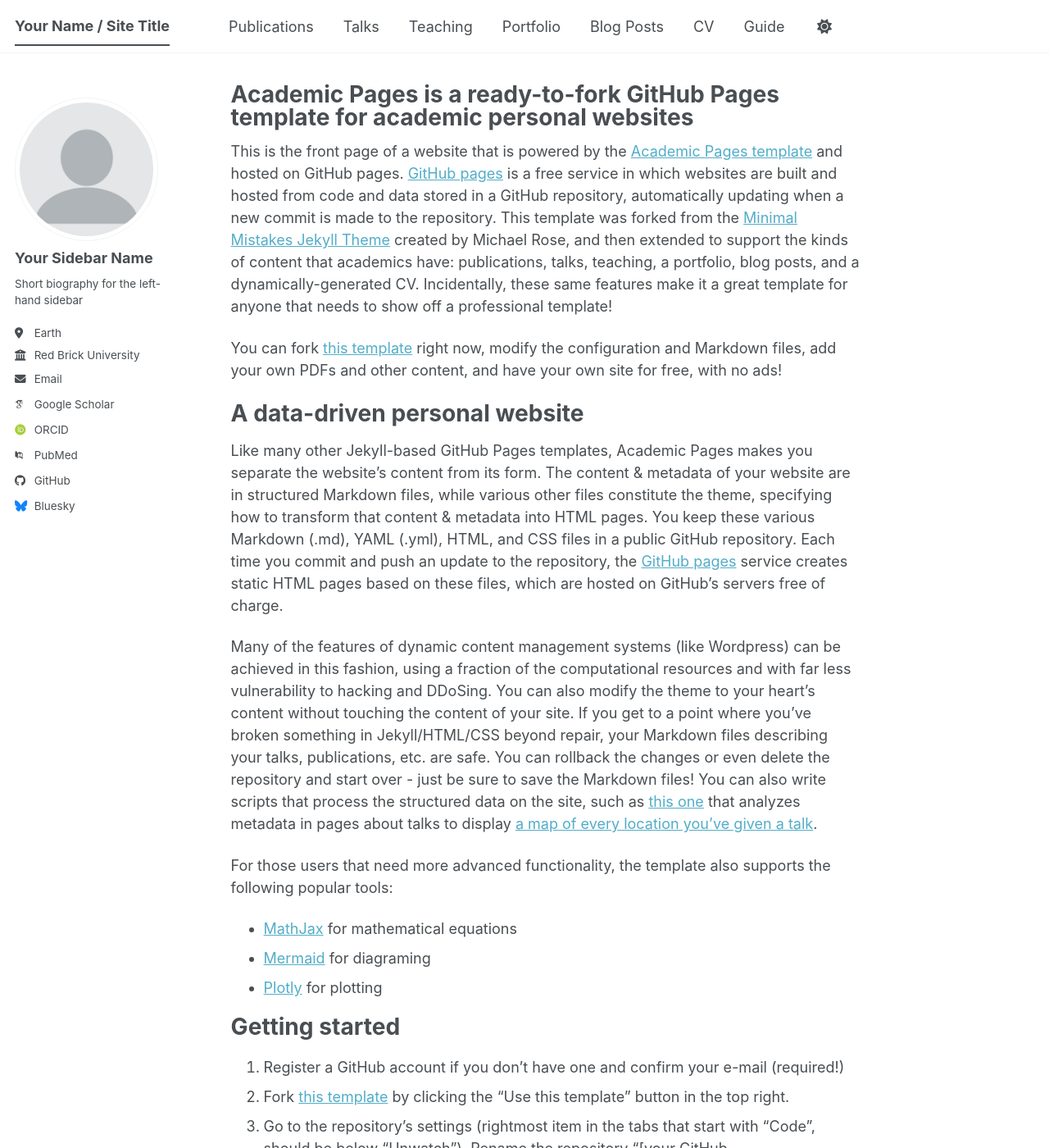
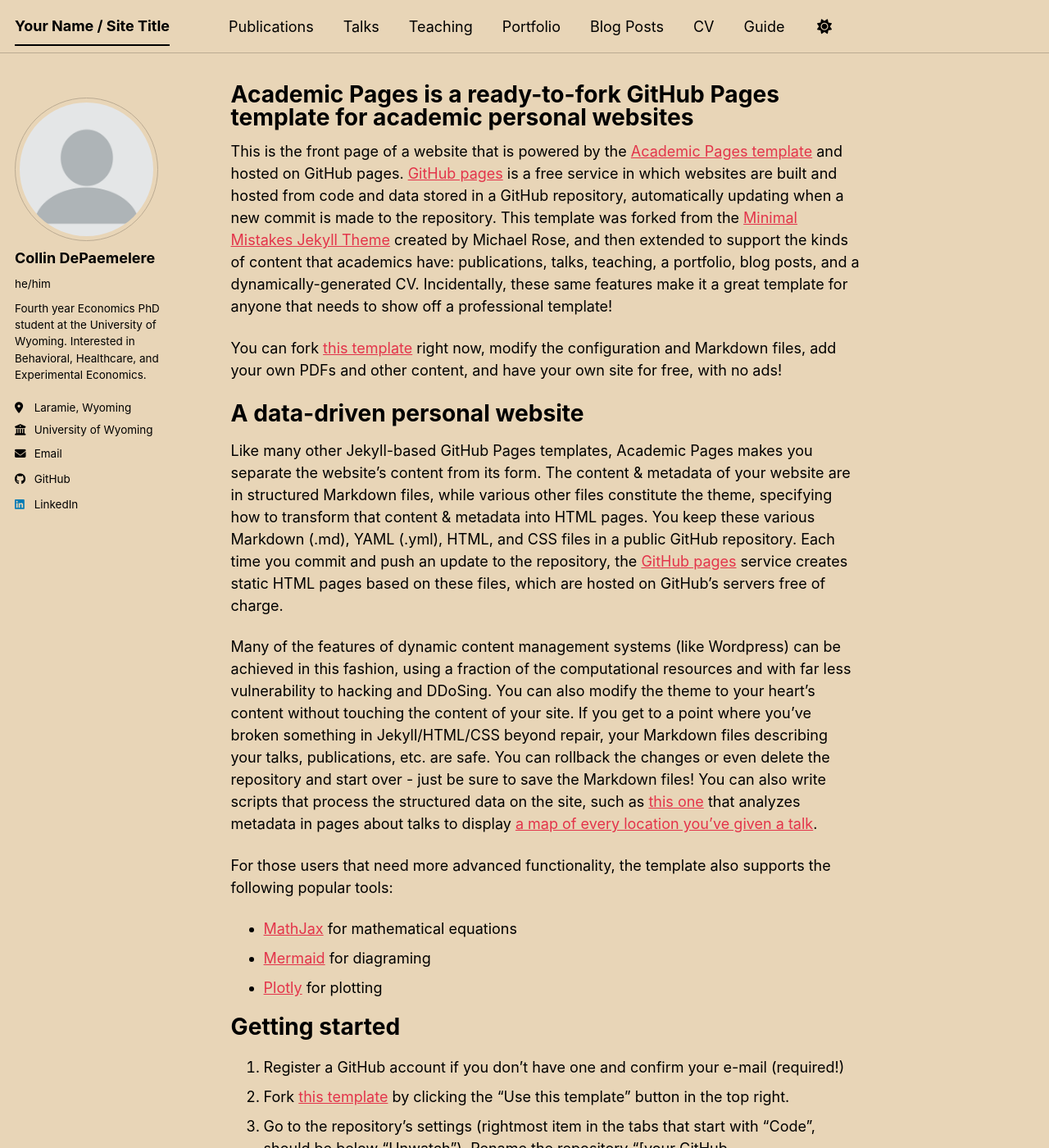
Before and after one commit to CollinDeP/collindep.github.io, a Jekyll site: the page built from _pages/about.md, in a window 1280 px wide and 1400 px high. Shown: the whole window at 82% size. Built offline with Jekyll 4.4.1, drawn with Linux system fonts in a browser that asks for light colours; some web fonts are replaced; a script bundle is joined from its source files by our own code; library files that are not in the unit come from our copies.

Commit message:
Update _config.yml

```diff
--- a/_config.yml
+++ b/_config.yml
@@ -8,15 +8,15 @@
 
 # Basic Site Settings
 locale                   : "en-US"
-site_theme               : "default" # The available themes options are "default", "air", "sunrise", "mint", "dirt" and "contrast"
+site_theme               : "sunrise" # The available themes options are "default", "air", "sunrise", "mint", "dirt" and "contrast"
 title                    : "Your Name / Site Title"
 title_separator          : "-"
 name                     : &name "Your Name"
-description              : &description "Your Name's academic portfolio"   # Update this with a general description of your site, this is the default if not overridden by a page
-url                      : https://academicpages.github.io # The base hostname & protocol for your site e.g. "https://[your GitHub username].github.io",
+description              : &description "Collin DePaemelere's personal website"   # Update this with a general description of your site, this is the default if not overridden by a page
+url                      : https://collindep.github.io # The base hostname & protocol for your site e.g. "https://[your GitHub username].github.io",
                                                            # or if you already have some other page hosted on Github then use "https://[your GitHub username].github.io/[Your Repo Name]"
 baseurl                  : "" # the subpath of your site, e.g. "/blog"
-repository               : "academicpages/academicpages.github.io"
+repository               : "collindep/collindep.github.io"
 
 # Site Author - The following control what appear as part of the author content on the side bar.
 #               If a field is blank the icon and link will not appear, otherwise it will be shown.
@@ -24,24 +24,24 @@
 author:
   # Biographic information
   avatar           : "profile.png"
-  name             : "Your Sidebar Name"
-  pronouns         : # example: "she/her"
-  bio              : "Short biography for the left-hand sidebar"
-  location         : "Earth"
-  employer         : "Red Brick University"
+  name             : "Collin DePaemelere"
+  pronouns         : "he/him"
+  bio              : "Fourth year Economics PhD student at the University of Wyoming. Interested in Behavioral, Healthcare, and Experimental Economics."
+  location         : "Laramie, Wyoming"
+  employer         : "University of Wyoming"
   uri              : # URL
-  email            : "none@example.org"
+  email            : "cdepaeme@uwyo.edu"
 
   # Academic websites
   academia         : # URL
   arxiv            : # URL - Update with the correct link to your profile
-  googlescholar    : "https://scholar.google.com/citations?user=PS_CX0AAAAAJ"
+  googlescholar    : # "https://scholar.google.com/citations?user=PS_CX0AAAAAJ"
   inspire-hep      : # URL
   impactstory      : # URL
-  orcid            : "https://orcid.org/yourorcidurl"
+  orcid            : # "https://orcid.org/yourorcidurl"
   semantic         : # URL
   ssrn             : # URL
-  pubmed           : "https://www.ncbi.nlm.nih.gov/pubmed/?term=john+snow"
+  pubmed           : # "https://www.ncbi.nlm.nih.gov/pubmed/?term=john+snow"
   researchgate     : # URL
   scopus           : # URL
   zotero           : # URL
@@ -51,13 +51,13 @@
   bitbucket        : # Username - Update with your username on the site
   codepen          : # Username
   dribbble         : # Username
-  github           : "academicpages"
+  github           : "collindep"
   kaggle           : # Username
   stackoverflow    : # User number or user number and name (i.e., use "1" or "1/jeff-atwood")
 
   # Social media
   artstation       : # Username
-  bluesky          : "bsky.app" # Replace this with you Bluesky username
+  bluesky          : # Username
   facebook         : # Username
   flickr           : # Username
   foursquare       : # Username
@@ -66,7 +66,7 @@
   keybase          : # Username
   instagram        : # Username
   lastfm           : # Username
-  linkedin         : # Username
+  linkedin         : collindep
   mastodon         : # URL
   medium           : # URL
   pinterest        : # Username
```
